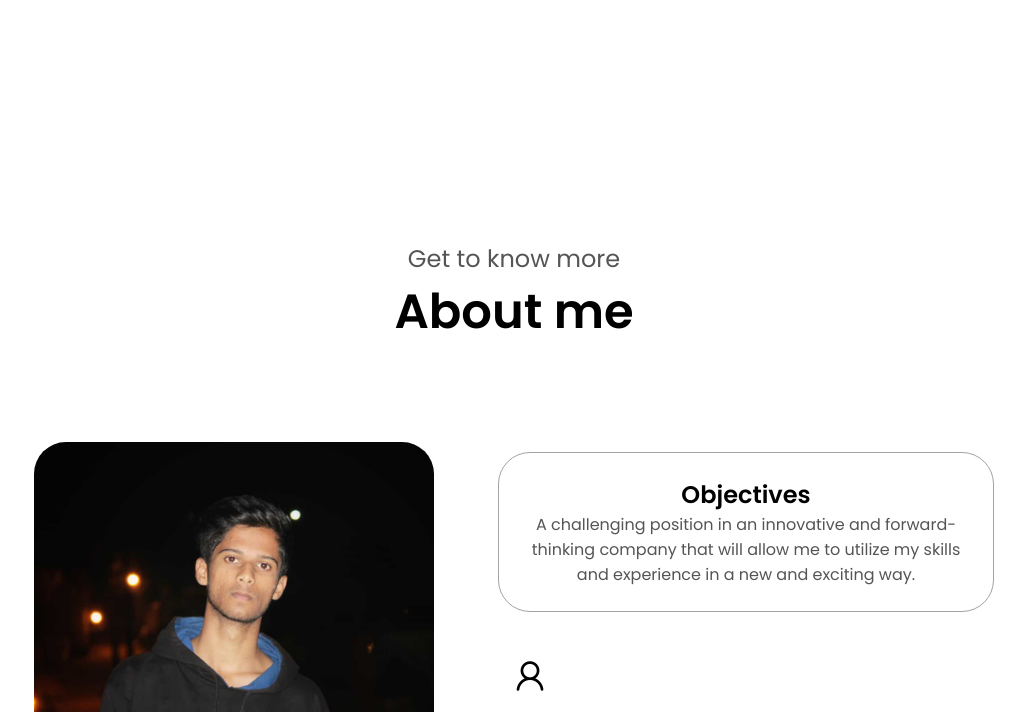
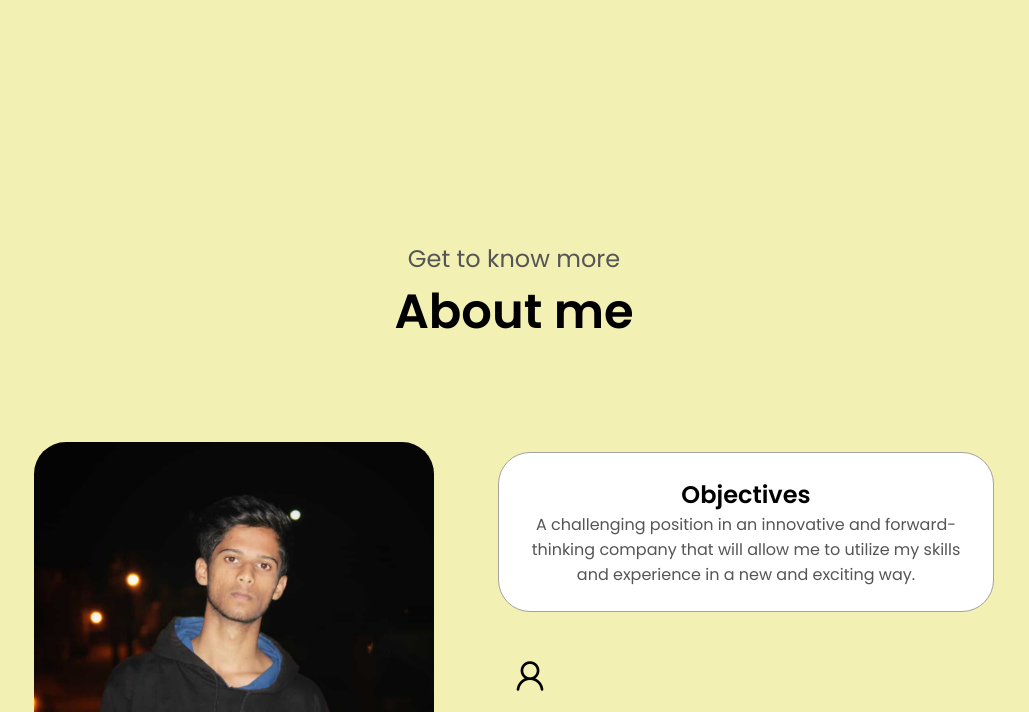
Before and after one commit to BlackBear69420/My-Portfolio, a plain HTML site: page index.html in a window 1280 px wide. Shown: the part 687-1399 px from the top of the page, without its empty margins (126-1155 px from the left). Drawn offline with Linux system fonts and the light colour scheme.

Commit message:
just the color change

```diff
--- a/style.css
+++ b/style.css
@@ -427,9 +427,9 @@ footer p{
     text-align: center;
 }
 
-/*body{
-    background-color: rgb(24, 240, 255);
-}
+body{
+    background-color: rgb(242, 240, 178);
+}/*
 .extra{
     background-color: rgb(221, 249, 252);
 }*/
```
